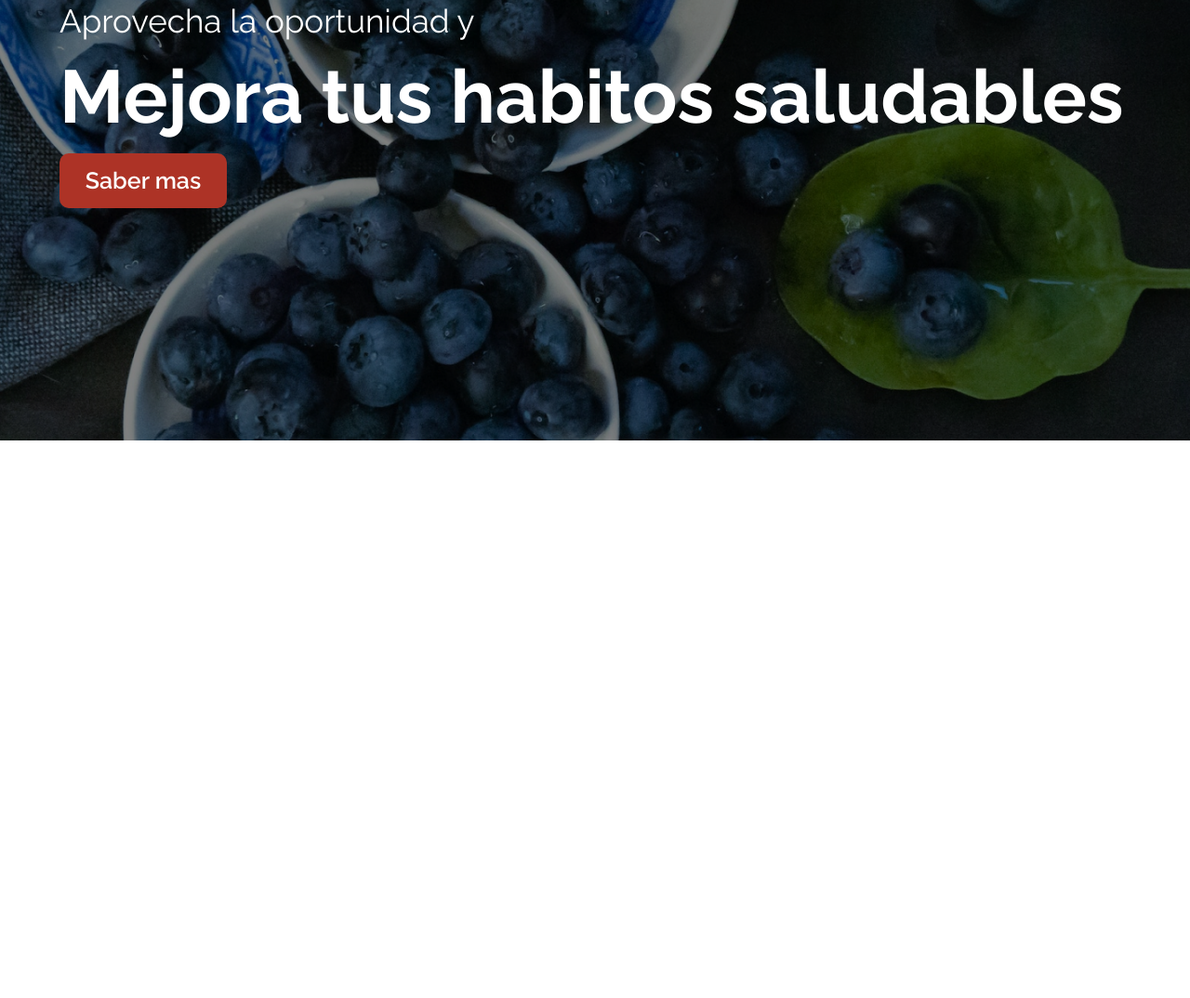
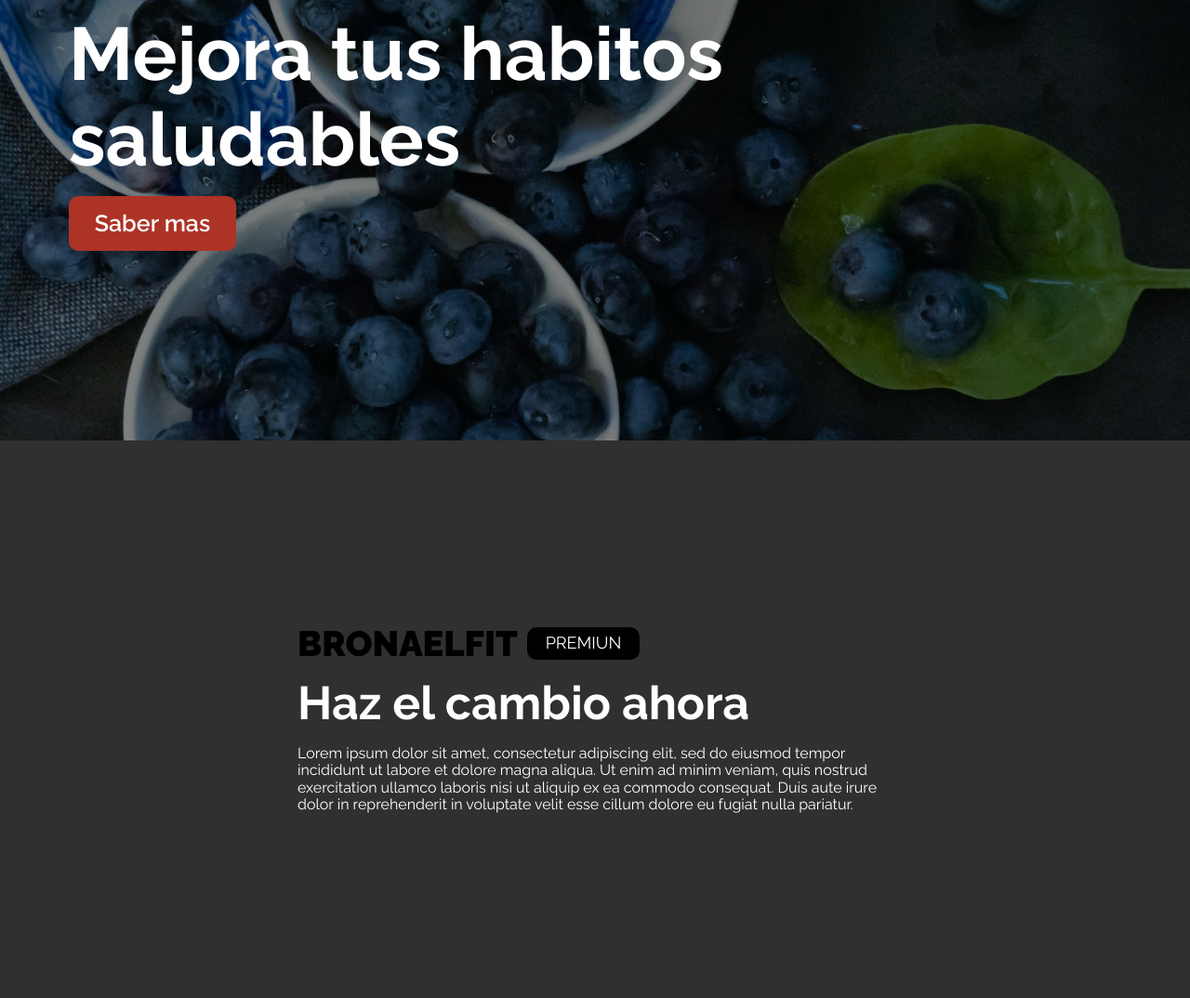
Before and after one commit to M4rckR/Healthy-habits, a plain HTML site: page index.html in a window 1280 px wide. Shown: the part 326-1400 px from the top of the page at 93% size. Before the commit the page ends 800 px from the top, so only its background shows below. Drawn offline with nearby package versions, Linux system fonts and the light colour scheme.

Commit message:
Seccion de informacion agregada en el main

```diff
--- a/css/styles.css
+++ b/css/styles.css
@@ -159,6 +159,10 @@ h3 {
     font-weight: 600;
 }
 
+.hero__text {
+    padding: 0 1rem;
+}
+
 @media (min-width:768px ){
     .header__list {
         flex-direction: row;
@@ -259,3 +263,83 @@ h3 {
         padding: 1.5rem 2rem;
     }
 }
+
+/* Main */
+.description {
+    background-color: var(--principal);
+    height: 40rem;
+    display: flex;
+    align-items: center;
+    justify-content: center;
+    padding: 0 3rem;
+}
+
+.description__box {
+    width: auto;
+}
+
+@media (min-width:768px ){
+    .description__box {
+        max-width: 70%;
+    }
+}
+
+@media (min-width:1024px ){
+    .description__box {
+        max-width: 50%;
+    }
+}
+
+
+@media (min-width:768px ){
+    .description {
+        height: 60rem;
+        padding: 0;
+    }
+}
+
+.description__paragraph {
+    display: flex;
+    gap: 1rem;
+    align-items: center;
+}
+
+.description__paragraph h2 {
+    font-weight: var(--f-900);
+    font-size: 2.8rem;
+}
+
+.description__paragraph h2 {
+    font-size: 3.8rem;
+}
+
+.description__paragraph p {
+    color: var(--white);
+    background-color: var(--black);
+    padding: .75rem 2rem;
+    border-radius: 10px;
+    font-size: 1.4rem;
+}
+
+@media (min-width:768px ){
+    .description__paragraph p {
+        font-size: 1.8rem;
+    }
+}
+
+.description__text p {
+    color: var(--white);
+    font-weight: var(--f-400);
+}
+
+.description__text p:first-child{
+    margin: 0;
+    font-weight: var(--f-700);
+    font-size: 2.8rem;
+}
+
+@media (min-width:768px ){
+    .description__text p:first-child{
+        font-size: 5rem;
+    }
+}
--- a/index.html
+++ b/index.html
@@ -43,6 +43,21 @@
         </div>
     </header>
 
+    <main class="main">
+        <section class="description">
+            <div class="description__box">
+                <div class="description__paragraph">
+                    <h2>BRONAELFIT</h2>
+                    <p>PREMIUN</p>
+                </div>
+                <div class="description__text">
+                    <p>Haz el cambio ahora</p>
+                    <p>Lorem ipsum dolor sit amet, consectetur adipiscing elit, sed do eiusmod tempor incididunt ut labore et dolore magna aliqua. Ut enim ad minim veniam, quis nostrud exercitation ullamco laboris nisi ut aliquip ex ea commodo consequat. Duis aute irure dolor in reprehenderit in voluptate velit esse cillum dolore eu fugiat nulla pariatur.</p>
+                </div>
+            </div>
+        </section>
+    </main>
+
     <script src="js/index.js"></script>
 </body>
 </html>
```
